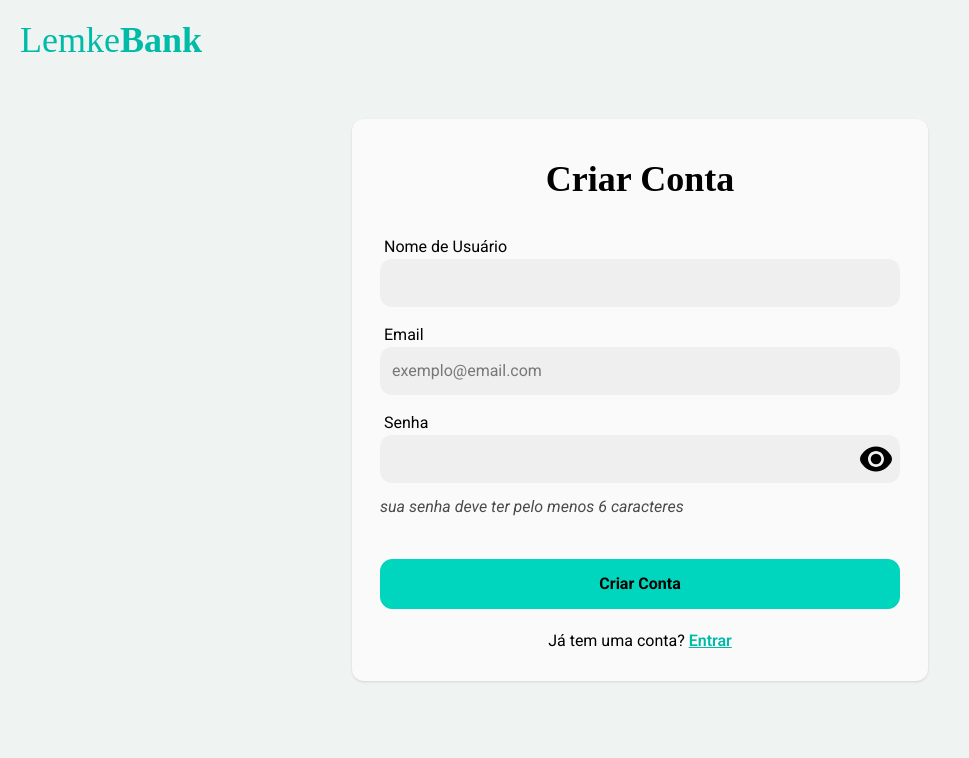
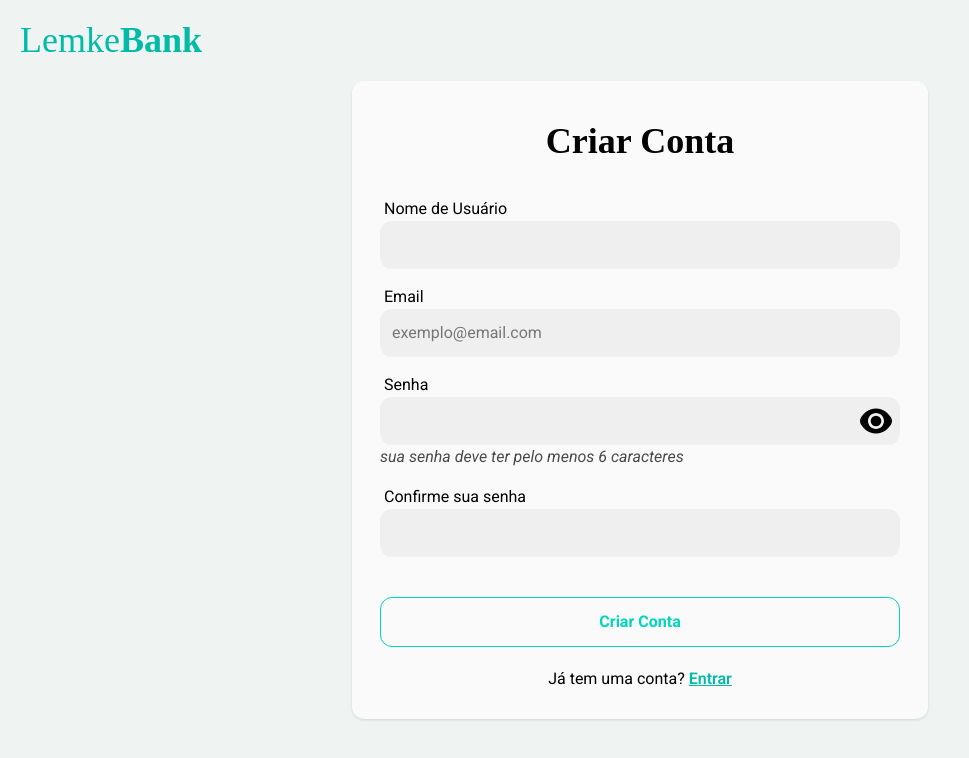
Before and after one commit to mathiasscherer2007/lemke-bank, a SvelteKit app in the folder client/: page /account/signup in a window 1280 px wide. Shown: the top 758 px of the page, without its empty margins (0-969 px from the left). Built offline with nearby package versions, Linux system fonts and the light colour scheme; a web font is replaced by a local one.

Commit message:
Add password confirm input to signup

```diff
--- a/client/src/routes/account/signup/+page.server.ts
+++ b/client/src/routes/account/signup/+page.server.ts
@@ -8,9 +8,9 @@ export const actions: Actions = {
 		const username = form.get('username')?.toString().trim() ?? '';
 		const email = form.get('email')?.toString().trim() ?? '';
 		const password = form.get('password')?.toString() ?? '';
-		const confirmPassword = password;
+		const confirmPassword = form.get('passwordConfirm')?.toString() ?? '';
 
-		if (!username || !email || !password) {
+		if (!username || !email || !password || !confirmPassword) {
 			return fail(422, { error: { message: 'Por favor, preencha todos os campos.' } });
 		}
 
--- a/client/src/routes/account/signup/+page.svelte
+++ b/client/src/routes/account/signup/+page.svelte
@@ -11,10 +11,17 @@
 
 	let { form }: PageProps = $props();
 
+	let showPassword = $state(false);
+	let username = $state('');
+	let email = $state('');
+	let passwordContent = $state('');
+	let passwordConfirm = $state('');
 	let submitting = $state(false);
+	let canSubmit = $derived.by(() => {
+		return (passwordContent === passwordConfirm) && (passwordContent.length >= 6) && (passwordConfirm) && (username) && (email)
+	});
+
 	let warningVisible = $state(true);
-	let showPassword = $state(false);
-	let passwordContent = $state();
 
 	function hideError() {
 		warningVisible = false;
@@ -66,6 +73,7 @@
 				name="username"
 				id="username"
 				required
+				bind:value={username}
 				class="rounded-xl p-3 bg-[#efefef] dark:bg-[rgb(46,46,45)]"
 			/>
 		</div>
@@ -77,6 +85,7 @@
 				id="email"
 				placeholder="exemplo@email.com"
 				required
+				bind:value={email}
 				class="flex-1 rounded-xl p-3 bg-[#efefef] dark:bg-[rgb(46,46,45)]"
 			/>
 		</div>
@@ -100,11 +109,24 @@
 					<img src={showPassword ? crossedEyeIcon : eyeIcon} alt="show" class="h-full white-filter" />
 				</button>
 			</div>
-			<p class="opacity-70 italic mt-3">sua senha deve ter pelo menos 6 caracteres</p>
+			<p class="opacity-70 italic">sua senha deve ter pelo menos 6 caracteres</p>
+		</div>
+		<div class="my-2 flex w-full flex-col">
+			<label for="password" class="pl-1">Confirme sua senha</label>
+			<div class="relative flex">
+				<input
+					type={showPassword ? "text" : "password"}
+					name="passwordConfirm"
+					id="passwordConfirm"
+					bind:value={passwordConfirm}
+					required
+					class="flex-1 rounded-xl p-3 bg-[#efefef] dark:bg-[rgb(46,46,45)]"
+				/>
+			</div>
 		</div>
 		<div class="my-2 flex w-full flex-col pt-6">
 			<button
-				disabled={submitting}
+				disabled={submitting || !canSubmit}
 				class="cursor-pointer rounded-xl p-3 font-bold transition bg-teal-400 dark:text-black disabled:cursor-default disabled:bg-transparent border border-teal-400 disabled:text-teal-400 enabled:hover:bg-teal-500 dark:enabled:hover:bg-teal-500"
 				>{submitting ? "..." : "Criar Conta"}</button
 			>
```
